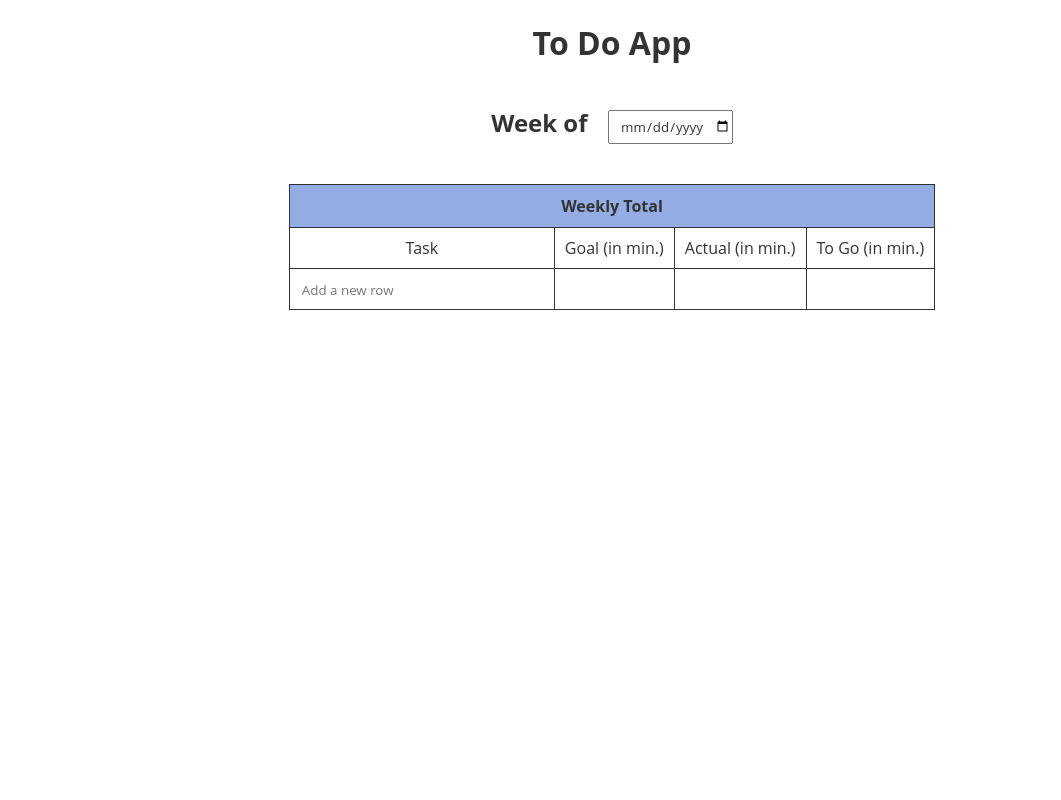
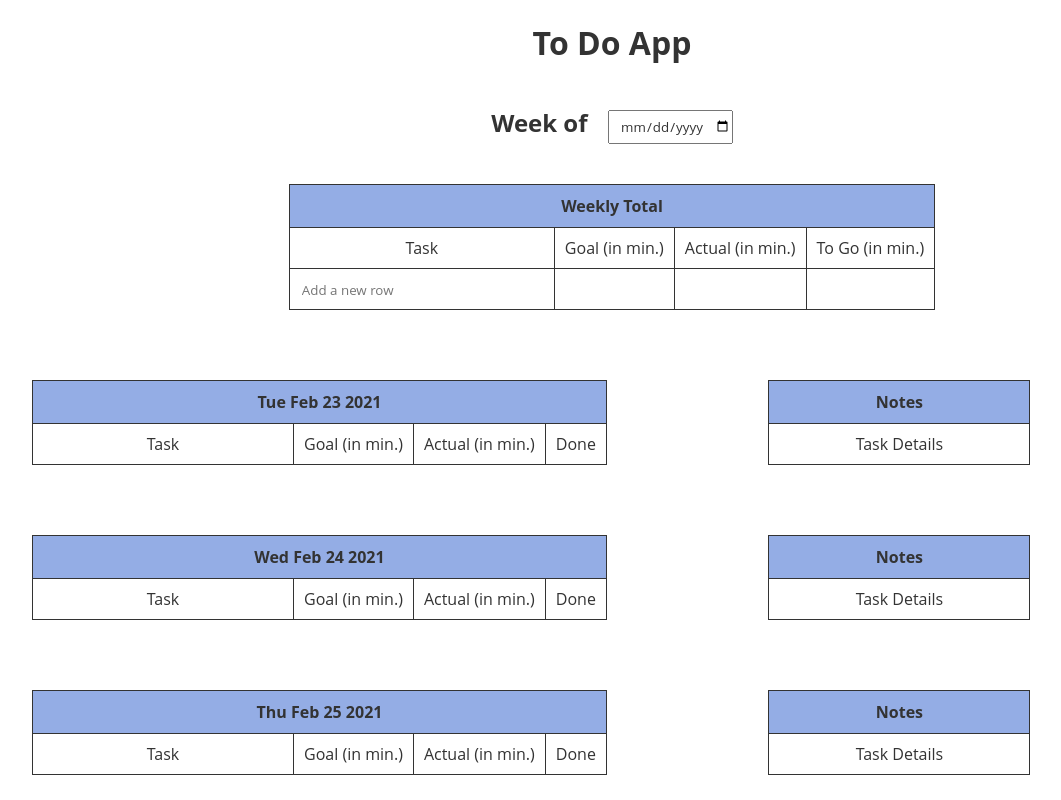
Before and after one commit to sloanemoore/goal-tracker, a React (Create React App) app in the folder to-do-app-react/: page / in a window 1280 px wide. Shown: the top 800 px of the page, without its empty margins (28-1089 px from the left). Built offline with nearby package versions, Linux system fonts and the light colour scheme.

Commit message:
Fix localStorage issue

```diff
--- a/to-do-app-react/src/App.js
+++ b/to-do-app-react/src/App.js
@@ -47,20 +47,69 @@ function App() {
     }
   });
 
-  const [taskCounter, setTaskCounter] = useState(0);
+  const [taskCounter, setTaskCounter] = useState(() => {
+    const placeholderTaskCounter = JSON.parse(localStorage.getItem("taskCounter"));
+    if (placeholderTaskCounter) {
+      return placeholderTaskCounter;
+    }
+    else {
+      return 0;
+    }
+  });
 
-  const [daysOfWeekArr, setDaysOfWeekArr] = useState([]);
+  const [daysOfWeekArr, setDaysOfWeekArr] = useState(() => {
+    const placeholderDaysOfWeekArr = JSON.parse(localStorage.getItem("daysOfWeekArr"));
+    if (placeholderDaysOfWeekArr) {
+      return placeholderDaysOfWeekArr;
+    }
+    else {
+      return [];
+    }
+  });
+
 
   // useEffect(() => console.log({toDoList}), [selectedDate]); // may want to add this back in
 
 
-  useEffect(() => localStorage.setItem("toDoList", JSON.stringify(toDoList)), [toDoList]);
+  useEffect(() => localStorage.setItem("toDoList", JSON.stringify(toDoList)), [toDoList, selectedDate, daysOfWeekArr]);
 
   useEffect(() => localStorage.setItem("selectedDate", JSON.stringify(selectedDate)), [selectedDate]);
 
+  useEffect(() => localStorage.setItem("taskCounter", JSON.stringify(taskCounter)), [taskCounter]);
+
+  useEffect(() => localStorage.setItem("daysOfWeekArr", JSON.stringify(daysOfWeekArr)), [daysOfWeekArr, selectedDate]);
 
   useEffect(() => {
     // console.log({selectedDate});
+    // start commented section
+    // let enteredData;
+    //  if there is data entered in the daily section of the toDoList, then skip the below if statement-- this goes to the else statement
+    // for (let i=0; i<toDoList.length; i++) {
+    //   const item = toDoList[i];
+    //   const dates = item.dates;
+    //   if (item.dates) {
+    //     for (let j=0; j<dates.length; j++) {
+    //       const day = Object.keys(dates[j])[0];
+    //       const dayGoalTime = item.dates[j][day].dayGoalTime;
+    //       const dayActualTime = item.dates[j][day].dayActualTime;
+    //       const dayNotes = item.dates[j][day].dayNotes;
+    //       if (dayGoalTime || dayActualTime || dayNotes) {
+    //       enteredData = true;
+    //       }
+    //     }
+    //   }
+    // }
+    // console.log({enteredData});
+
+
+    // if (toDoList.length === 0 || toDoList[0] || !toDoList[0].dates.length) { // you may need to add this line back in
+
+
+    // if (!isNaN(selectedDate)) {
+        // const convertedCurrentDate = new Date(...dateParts);
+    // end commented section
+    console.log({selectedDate});
+    let weekDates;
     const dateParts = selectedDate.split("-").map((item, i) => {
       if (i === 1) {
         return Number(item) -1;
@@ -69,10 +118,11 @@ function App() {
       }
     });
   const convertedCurrentDate = new Date(...dateParts);
+  console.log({convertedCurrentDate});
   if (!isNaN(convertedCurrentDate)) {
       const convertedCurrentDate = new Date(...dateParts);
       // console.log(convertedCurrentDate.toDateString());
-        let weekDates = [convertedCurrentDate.toDateString()];
+      weekDates = [convertedCurrentDate.toDateString()];
       // let placeholderToDoList = [...toDoList];
       for (let i=0; i < 6; i++) {
           const newDate = new Date (weekDates[i]);
@@ -80,46 +130,121 @@ function App() {
           nextNewDate.setDate(newDate.getDate() + 1);
           weekDates = ([...weekDates, nextNewDate.toDateString()]);
       }
-    // console.log({weekDates});
-    // this is where new dateObj added to task
-    // console.log("selected Date Change", {weekDates});
+    } else {
+      weekDates = [selectedDate];
+      // let placeholderToDoList = [...toDoList];
+      for (let i=0; i < 6; i++) {
+          const newDate = new Date (weekDates[i]);
+          const nextNewDate = new Date(newDate);
+          nextNewDate.setDate(newDate.getDate() + 1);
+          weekDates = ([...weekDates, nextNewDate.toDateString()]);
+      }
+
+    }
+    console.log({weekDates});
+
+    // start new datesArr
+  //   if (!enteredData) {
+
+  //   let datesArr = [];
+  //   let dateObj = {};
+  //   for (let i=0; i<weekDates.length; i++) {
+  //     let day = weekDates[i];
+  //     // console.log("weekday Dates", weekDates[i]);
+  //     // console.log({day});
+  //     dateObj[day] = {
+  //       dayGoalTime: "",
+  //       dayActualTime: "",
+  //       dayNotes: "",
+  //       dayDone: false,
+  //       dayChecked: false
+  //     }
+  //     datesArr.push({[day]: dateObj[day]})
+  //   }
+
+  //   // end new datesArr
 
 
-    // start new datesArr
+  //     // console.log({datesArr});
+  //     console.log({datesArr});
+  //     let placeholderToDoList = toDoList.map (item => {
+  //       console.log({item});
+  //       const newItem = {...item, dates: datesArr} // come back to this
+  //       console.log({newItem}); // come back to this
+  //       return newItem;
+  //     })
+  //     setDaysOfWeekArr(deepFreeze(weekDates));
+  //     setToDoList(deepFreeze([...placeholderToDoList]));
 
-      // console.log("item dates", item.dates);
-    let datesArr = [];
-    let dateObj = {};
-    for (let i=0; i<weekDates.length; i++) {
-      let day = weekDates[i];
-      // console.log("weekday Dates", weekDates[i]);
-      // console.log({day});
-      dateObj[day] = {
-        dayGoalTime: 0,
-        dayActualTime: 0,
-        dayDone: false,
-        dayChecked: false
-      }
-      datesArr.push({[day]: dateObj[day]})
-    }
+  // } // you need to add this back in if you uncomment if (!toDoList.length === 0 || !toDoList[0] || !toDoList[0].dates.length)
+  // else { // if (enteredData)
+
+  // you just commented out this section -- 210306
+    // let datesArr = [];
+    // let dateObj = {};
+    // for (let i=0; i< toDoList.length; i++) {
+    //   const item = toDoList[i];
+    //   const dates = item.dates;
+    //   for (let j=0; j<weekDates.length; j++) {
+    //     const day = weekDates[j];
+    //     dateObj = Object.values(item.dates[j]);
+    //     datesArr.push({[day]: dateObj[day]});
+    //     console.log({datesArr});
+    //   }
+    // }
+      // end of you just commented out this section -- 210306
 
     // end new datesArr
 
 
       // console.log({datesArr});
+      // console.log({datesArr});
+      let placeholderToDoList = toDoList.map ((item, index) => {
+
+        // for (let i=0; i< toDoList.length; i++) {
+          // const item = toDoList[i];
+          const dates = item.dates;
+          let datesArr = [];
+          let dateObj = {};
+          for (let j=0; j<weekDates.length; j++) {
+            const day = weekDates[j];
+            dateObj = Object.values(item.dates[j])[0];
+            datesArr.push({[day]: dateObj});
             console.log({datesArr});
-      let placeholderToDoList = toDoList.map (item => {
-        console.log({item});
+          }
           const newItem = {...item, dates: datesArr} // come back to this
           console.log({newItem}); // come back to this
           return newItem;
+        // }
       })
+        // const newItem = {...item, dates: datesArr} // come back to this
+        // console.log({newItem}); // come back to this
+        // return newItem;
+      // })
+        // console.log({item});
+        // let datesArr = [];
+        // let dateObj = {};
+        // for (let i=0; i<weekDates.length; i++) {
+        //   const newDay = weekDates[i];
+        //   const oldDay = Object.keys(item.dates[i])[0];
+        //   dateObj = {[newDay]: Object.values(item.dates[i])};
+          // dateObj[newDay] = {
+          //   dayGoalTime: item.dates[i][oldDay].dayGoalTime, // this is where things go wrong; also see DayTable, 172
+          //   dayActualTime: item.dates[i][oldDay].dayActualTime,
+          //   dayNotes: item.dates[i][oldDay].dayNotes,
+          //   dayDone: item.dates[i][oldDay].dayDone,
+          //   dayChecked: item.dates[i][oldDay].dayChecked,
+          // }
+      //   const newItem = {...item, dates: datesArr} // come back to this
+      //   console.log({newItem}); // come back to this
+      //   return newItem;
+      // })
       setDaysOfWeekArr(deepFreeze(weekDates));
       setToDoList(deepFreeze([...placeholderToDoList]));
-    }
+  // }
 }, [selectedDate]);
 
-
+// console.log({weekDates});
 
   // useEffect(() => console.log("toDoList from App", {toDoList}));
 
@@ -139,15 +264,15 @@ function App() {
     // console.log(typeof(toDoList));
     let datesArr = [];
     let dateObj = {};
-    // console.log({daysOfWeekArr})
+    console.log({daysOfWeekArr})
     if (daysOfWeekArr.length !== 0) {
       for (let i=0; i < daysOfWeekArr.length; i++) {
         let day = daysOfWeekArr[i];
         // console.log("weekday Dates", weekDates[i]);
         // console.log({day});
         dateObj[day] = {
-          dayGoalTime: 0,
-          dayActualTime: 0,
+          dayGoalTime: "",
+          dayActualTime: "",
           dayNotes: "",
           dayDone: false,
           dayChecked: false
@@ -159,7 +284,7 @@ function App() {
     let newItem = {
       task: "",
       goal: "",
-      actual: null,
+      actual: "",
       dates: datesArr,
       key: taskCounter,
     }
@@ -207,8 +332,8 @@ function handleInsertIconClick(item, index) {
       let day = daysOfWeekArr[i];
       // console.log(day);
       dateObj[day] = {
-        dayGoalTime: 0,
-        dayActualTime: 0,
+        dayGoalTime: "",
+        dayActualTime: "",
         dayNotes: "",
         dayDone: false,
         dayChecked: false
--- a/to-do-app-react/src/CombinedDayTables.js
+++ b/to-do-app-react/src/CombinedDayTables.js
@@ -20,7 +20,8 @@ function deepFreeze (o) {
 
 
 export default function CombinedDayTables(props) {
-    const {selectedDate, toDoList, setToDoList, daysOfWeekArr, setDaysOfWeekArr} = props;
+    const {selectedDate, toDoList, setToDoList, daysOfWeekArr, setDaysOfWeekArr, weekDates} = props;
+
 
     return (
         <>
--- a/to-do-app-react/src/DayTable.js
+++ b/to-do-app-react/src/DayTable.js
@@ -70,6 +70,8 @@ export default function DayTable(props) {
     ));
 }
 
+console.log("toDoList from DayTable: ", {toDoList});
+
 
     function handleActualEdit (event, key, currentDate) {
         let placeholderToDoList;
@@ -84,7 +86,7 @@ export default function DayTable(props) {
                         const day = Object.keys(item.dates[i])[0];
                         if (day === currentDate) {
                             const dateItem = {...item.dates[i][day]};
-                            const newDayDone = newActualTime > dateItem.dayGoalTime; // this is the line I changed most recently
+                            const newDayDone = newActualTime >= dateItem.dayGoalTime; // this is the line I changed most recently
                             const updatedDateItem = {...dateItem, dayActualTime: newActualTime, dayDone: newDayDone}; // I changed this line, too
                             const newDates = [...item.dates];
                             newDates[i] = {[day]: updatedDateItem};
@@ -137,7 +139,7 @@ export default function DayTable(props) {
 
 
     return (
-        <>
+        <div>
         <table>
             <thead>
                 <tr>
@@ -163,20 +165,20 @@ export default function DayTable(props) {
             <tbody>
                 {toDoList.map(item => {
                         const key = item.key;
-                        const dayGoalTime = "";
-                        const dayActualTime = "";
+                        // const day = Object.keys(item.dates[index])[0];
                         return <tr key={item.key}>
                             <td className="taskEntry dailyTaskItem">
                                 {item.task}
                             </td>
                             <td>
-                                <span><input type="text" placeholder="Enter time in min" defaultValue={dayGoalTime} onChange={(event) => handleGoalEdit(event, key, currentDate)}/></span>
+                                <span><input type="text" placeholder="Enter time in min" value={item.dates[index][currentDate].dayGoalTime} onChange={(event) => handleGoalEdit(event, key, currentDate)}/></span>
                             </td>
                             <td>
-                                <span><input type="text" placeholder="Enter time in min" defaultValue={dayActualTime} onChange={(event) => handleActualEdit(event, key, currentDate)}/></span>
+                                <span><input type="text" placeholder="Enter time in min" value={item.dates[index][currentDate].dayActualTime} onChange={(event) => handleActualEdit(event, key, currentDate)}/></span>
                             </td>
                             <td>
-                                {item.dates[index][currentDate].dayActualTime!=="" && item.dates[index][currentDate].dayGoalTime!== 0 && item.dates[index][currentDate].dayActualTime >= item.dates[index][currentDate].dayGoalTime && <label className="container"><input type="checkbox" onClick={(event) => handleCheckboxClick(event, key, currentDate)}/><span className="checkmark"></span></label>}
+                                {/* {item.dates[index][currentDate].dayDone && <label className="container"><input type="checkbox" checked={item.dates[index][currentDate].dayChecked} onClick={(event) => handleCheckboxClick(event, key, currentDate)}/><span className="checkmark"></span></label>} */}
+                                {item.dates[index][currentDate].dayActualTime!=="" && item.dates[index][currentDate].dayGoalTime!== 0 && item.dates[index][currentDate].dayActualTime >= item.dates[index][currentDate].dayGoalTime && <label className="container"><input type="checkbox" checked={item.dates[index][currentDate].dayChecked} onChange={(event) => handleCheckboxClick(event, key, currentDate)}/><span className="checkmark"></span></label>}
                             </td>
                         </tr>}
                     )}
@@ -184,6 +186,6 @@ export default function DayTable(props) {
             </tbody>
         </table>
         <span className="error">{errorMessage}</span>
-        </>
+        </div>
     )
 }
--- a/to-do-app-react/src/Header.js
+++ b/to-do-app-react/src/Header.js
@@ -19,13 +19,13 @@ function deepFreeze (o) {
 
 
 export default function Header(props) {
-    const {selectedDate} = props;
+    const {selectedDate, onSelectedDateChange} = props;
 
     return (
         <>
         <div className="inline weekHeader">
             <h2 className="inline">Week of</h2>
-            <input className="inline dateField" selecteddate={selectedDate} type="date" onChange={props.onSelectedDateChange}/>
+            <input className="inline dateField" selecteddate={selectedDate} value={selectedDate} type="date" onChange={onSelectedDateChange}/>
         </div>
 
         </>
--- a/to-do-app-react/src/Notes.js
+++ b/to-do-app-react/src/Notes.js
@@ -72,13 +72,14 @@ export default function Notes(props) {
 			</tr>
             </thead>
                 <tbody>
-                    {toDoList.map((item, index) => {
+                    {toDoList.map(item => {
                         const key = item.key;
+                        const day = Object.keys(item.dates[index])[0];
                         // console.log({key})
 
                         return <tr key={key}>
                             <td className="notesEntry">
-                                <span><input type="text" placeholder="Add a note" defaultValue={item.note} key={key} onChange={(event) => handleNotesEdit(event, key)}/></span>
+                                <span><input type="text" placeholder="Add a note" value={item.dates[index][currentDate].dayNotes} key={key} onChange={(event) => handleNotesEdit(event, key)}/></span>
                             </td>
                         </tr>
                     })
```
Lines whose indentation alone changed are shown as unchanged.
